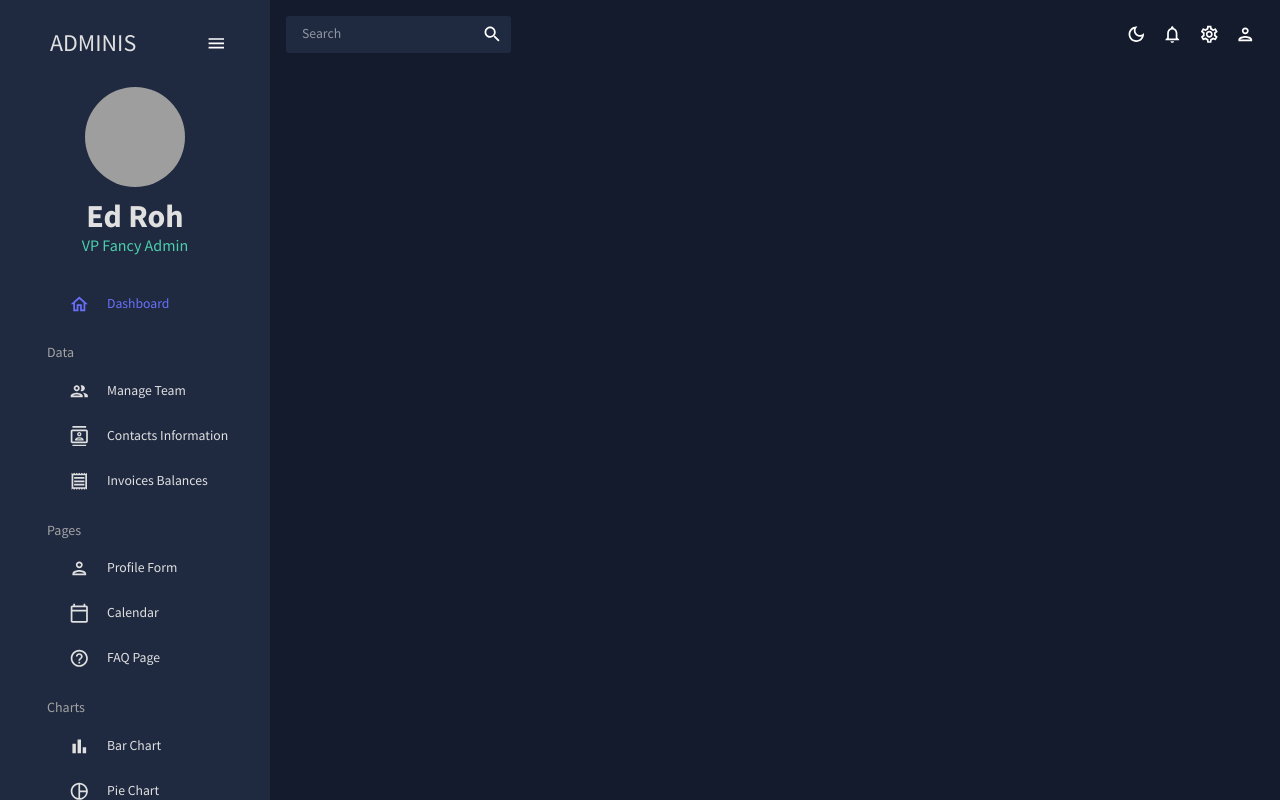
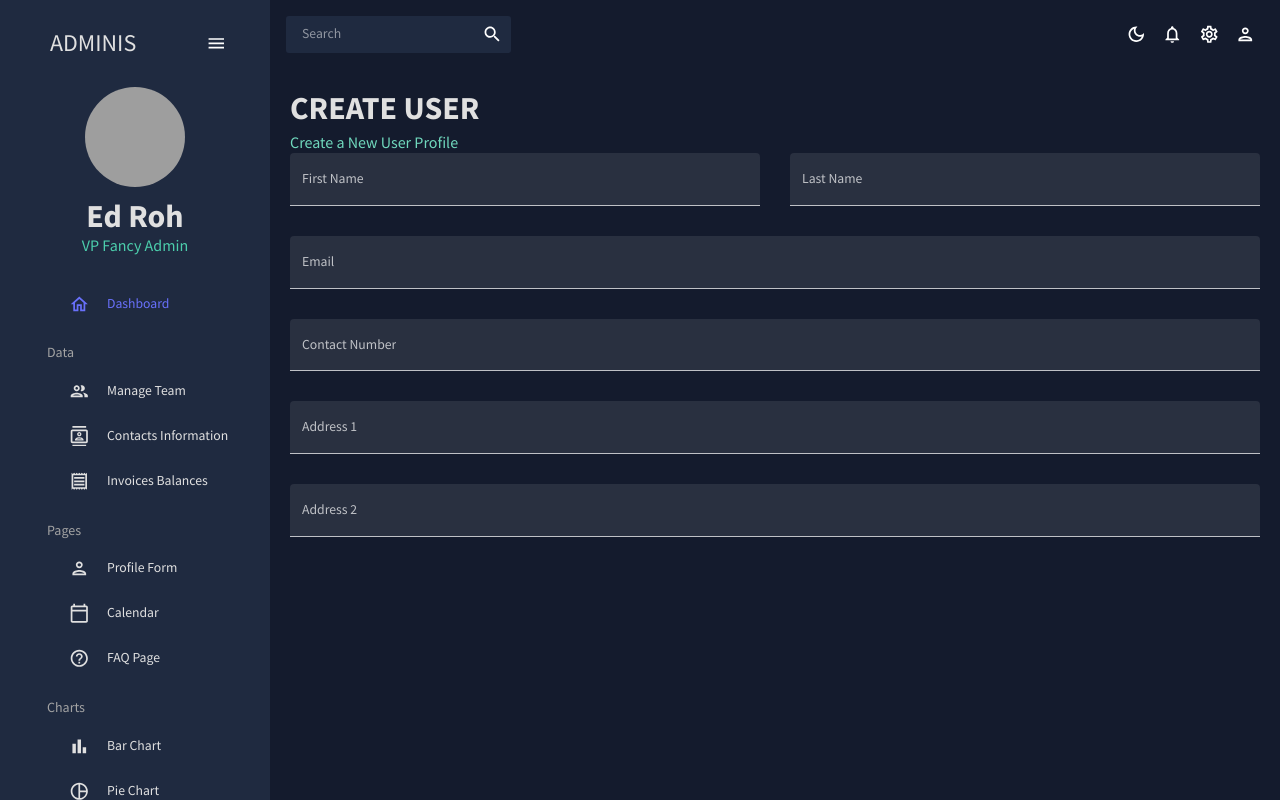
Before and after one commit to alecmccue/react-admin-dashboard, a React (Create React App) app: page /form in a window 1280 px wide. Built offline with nearby package versions, Linux system fonts and the light colour scheme; grey boxes are pictures that could not be loaded.

Commit message:
profile form

```diff
--- a/src/App.js
+++ b/src/App.js
@@ -7,8 +7,8 @@
 import Team from "./scenes/team";
 import Contacts from "./scenes/contacts";
 import Invoices from "./scenes/invoices";
+import Form from "./scenes/form";
 // import Bar from "./scenes/bar";
-// import Form from "./scenes/form";
 // import Line from "./scenes/line";
 // import Pie from "./scenes/pie";
 // import FAQ from "./scenes/faq";
@@ -31,7 +31,7 @@
               <Route path="/team" element={<Team />} />
               <Route path="/contacts" element={<Contacts />} />
               <Route path="/invoices" element={<Invoices />} />
-              {/* <Route path="/form" element={<Form />} /> */}
+              <Route path="/form" element={<Form />} />
               {/* <Route path="/bar" element={<Bar />} /> */}
               {/* <Route path="/pie" element={<Pie />} /> */}
               {/* <Route path="/line" element={<Line />} /> */}
--- /dev/null
+++ b/src/scenes/form/index.jsx
@@ -0,0 +1,148 @@
+import { Box, Button, TextField } from "@mui/material";
+import { Formik } from "formik";
+import * as yup from "yup";
+import useMediaQuery from "@mui/material/useMediaQuery";
+import Header from "../../components/Header";
+
+const initialValues = {
+  firstName: "",
+  lastName: "",
+  email: "",
+  contact: "",
+  address1: "",
+  address2: "",
+};
+
+const phoneRegExp =
+  /^((\+[1-9]{1,4}[ -]?)|(\([0-9]{2,3}\)[ -]?)|([0-9]{2,4})[ -]?)*?[0-9]{3,4}[ -]?[0-9]{3,4}$/;
+
+const userSchema = yup.object().shape({
+  firstName: yup.string().required("required"),
+  lastName: yup.string().required("required"),
+  email: yup.string().email("Invalid email").required("required"),
+  contact: yup
+    .string()
+    .matches(phoneRegExp, "Phone number is not valid")
+    .required("required"),
+  address1: yup.string().required("required"),
+  address2: yup.string().required("required"),
+});
+
+const Form = () => {
+  const isNonMobile = useMediaQuery("(min-width:600px)");
+
+  const handleFormSubmit = (values) => {
+    console.log(values);
+  };
+  return (
+    <Box m="20px">
+      <Header title="CREATE USER" subtitle="Create a New User Profile" />
+      <Formik
+        onSubmit={handleFormSubmit}
+        initialValues={initialValues}
+        validationSchema={userSchema}
+      >
+        {({
+          values,
+          errors,
+          touched,
+          handleBlur,
+          handleChange,
+          handleSubmit,
+        }) => (
+          <form onSubmit={handleSubmit}>
+            <Box
+              display="grid"
+              gap="30px"
+              gridTemplateColumns="repeat(4, minmax(0, 1fr))"
+              sx={{
+                "& > div": { gridColumn: isNonMobile ? undefined : "span 4" },
+              }}
+            >
+              <TextField
+                fullWidth
+                variant="filled"
+                type="text"
+                label="First Name"
+                onBlur={handleBlur}
+                onChange={handleChange}
+                value={values.firstName}
+                name="firstName"
+                error={!!touched.firstName && !!errors.firstName}
+                helperText={touched.firstName && errors.firstName}
+                sx={{ gridColumn: "span 2" }}
+              />
+              <TextField
+                fullWidth
+                variant="filled"
+                type="text"
+                label="Last Name"
+                onBlur={handleBlur}
+                onChange={handleChange}
+                value={values.lastName}
+                name="lastName"
+                error={!!touched.lastName && !!errors.lastName}
+                helperText={touched.lastName && errors.lastName}
+                sx={{ gridColumn: "span 2" }}
+              />
+              <TextField
+                fullWidth
+                variant="filled"
+                type="text"
+                label="Email"
+                onBlur={handleBlur}
+                onChange={handleChange}
+                value={values.email}
+                name="email"
+                error={!!touched.email && !!errors.email}
+                helperText={touched.email && errors.email}
+                sx={{ gridColumn: "span 4" }}
+              />
+              <TextField
+                fullWidth
+                variant="filled"
+                type="text"
+                label="Contact Number"
+                onBlur={handleBlur}
+                onChange={handleChange}
+                value={values.contact}
+                name="contact"
+                error={!!touched.contact && !!errors.contact}
+                helperText={touched.contact && errors.contact}
+                sx={{ gridColumn: "span 4" }}
+              />
+              <TextField
+                fullWidth
+                variant="filled"
+                type="text"
+                label="Address 1"
+                onBlur={handleBlur}
+                onChange={handleChange}
+                value={values.address1}
+                name="address1"
+                error={!!touched.address1 && !!errors.address1}
+                helperText={touched.address1 && errors.address1}
+                sx={{ gridColumn: "span 4" }}
+              />
+              <TextField
+                fullWidth
+                variant="filled"
+                type="text"
+                label="Address 2"
+                onBlur={handleBlur}
+                onChange={handleChange}
+                value={values.address2}
+                name="address2"
+                error={!!touched.address2 && !!errors.address2}
+                helperText={touched.address2 && errors.address2}
+                sx={{ gridColumn: "span 4" }}
+              />
+            </Box>
+          </form>
+        )}
+      </Formik>
+    </Box>
+  );
+};
+
+export default Form;
```
